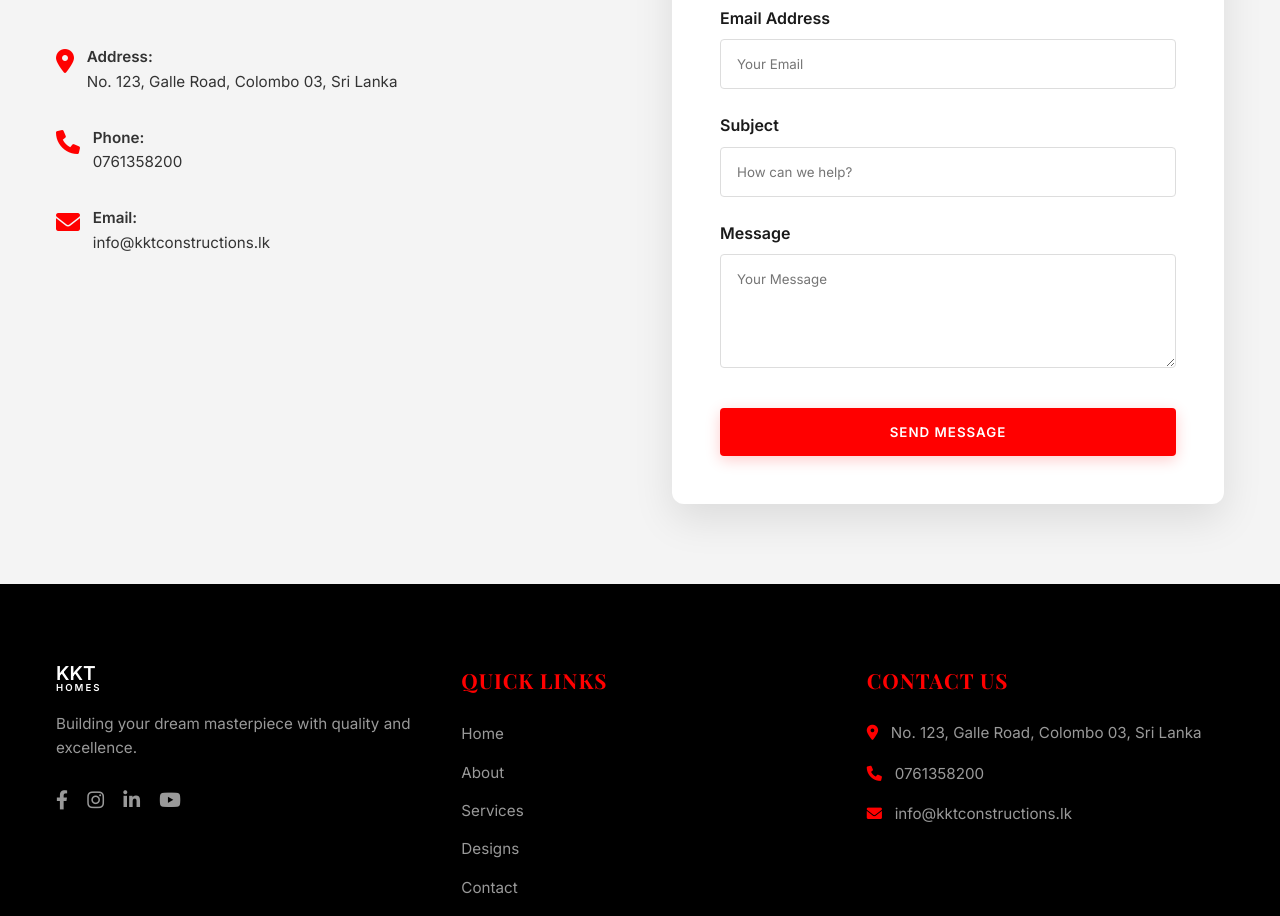
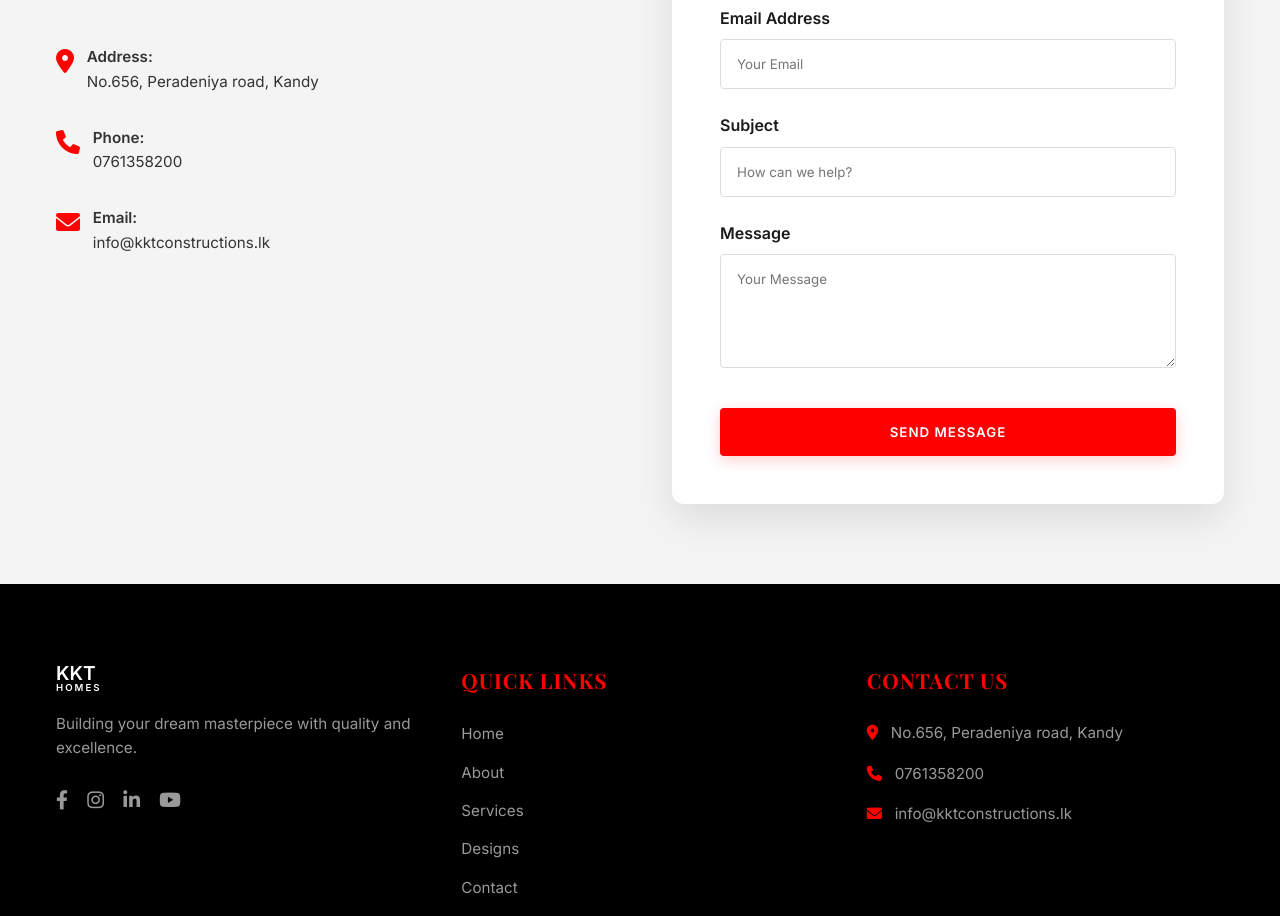
Before and after one commit to AYOFernando/KKTConstruction, a website: page contact.html in a window 1280 px wide. Shown: the part 690-1606 px from the top of the page. Drawn offline with nearby package versions, Linux system fonts and the light colour scheme.

```diff
--- a/config.json
+++ b/config.json
@@ -120,5 +120,5 @@
   ],
   "sitePhone": "0761358200",
   "siteEmail": "info@kktconstructions.lk",
-  "siteAddress": "No. 123, Galle Road, Colombo 03, Sri Lanka"
+  "siteAddress": "No.656, Peradeniya road, Kandy"
 }
--- a/contact.html
+++ b/contact.html
@@ -49,8 +49,7 @@
                     <ul class="footer-contact-info" style="font-size: 1.1rem;">
                         <li style="margin-bottom: 2rem; color: #333;"><i class="fas fa-map-marker-alt"
                                 style="font-size: 1.5rem;"></i> <span><strong>Address:</strong><br><span
-                                    id="dynamic-address-contact-page">No. 123, Galle Road,
-                                    Colombo 03, Sri Lanka</span></span></li>
+                                    id="dynamic-address-contact-page">No.656, Peradeniya road, Kandy</span></span></li>
                         <li style="margin-bottom: 2rem; color: #333;"><i class="fas fa-phone"
                                 style="font-size: 1.5rem;"></i> <span><strong>Phone:</strong><br><span
                                     id="dynamic-phone-contact-page">+94 77 XXX XXXX</span></span>
@@ -126,8 +125,7 @@
                 <div class="footer-col">
                     <h3>Contact Us</h3>
                     <ul class="footer-contact-info">
-                        <li><i class="fas fa-map-marker-alt"></i> <span id="dynamic-address-footer">Colombo, Sri
-                                Lanka</span></li>
+                        <li><i class="fas fa-map-marker-alt"></i> <span id="dynamic-address-footer">No.656, Peradeniya road, Kandy</span></li>
                         <li><i class="fas fa-phone"></i> <span id="dynamic-phone-footer">+94 77 XXX XXXX</span></li>
                         <li><i class="fas fa-envelope"></i> <span
                                 id="dynamic-email-footer">info@kktconstructions.lk</span></li>
```
Also changed, not shown: about.html (+3 -4 lines), index.html (+1 -2 lines).
